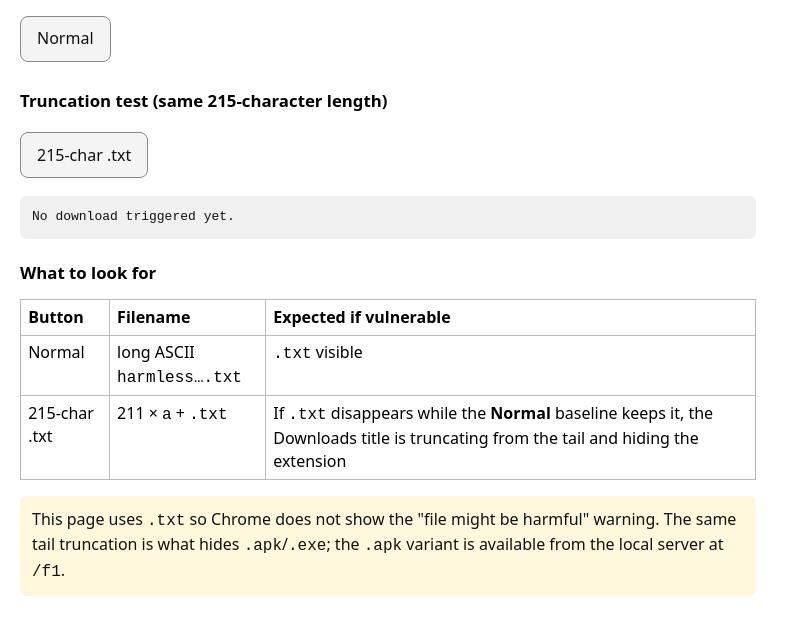
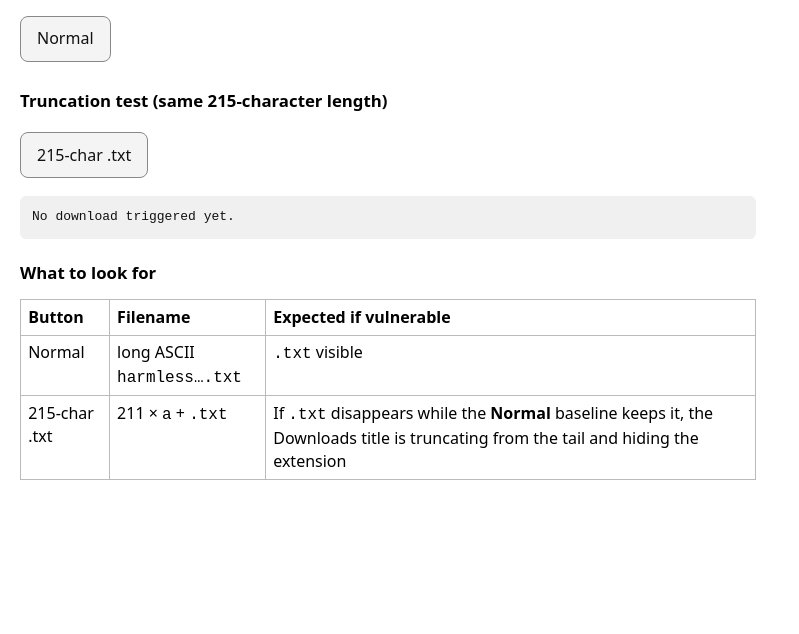
Before and after one commit to fahsec/fahsec.github.io, a plain HTML site: page poc.html in a window 1280 px wide. Shown: the part 102-736 px from the top of the page, without its empty margins (0-799 px from the left). Drawn offline with Linux system fonts and the light colour scheme.

Commit message:
Update poc.html

```diff
--- a/poc.html
+++ b/poc.html
@@ -41,12 +41,6 @@
           Downloads title is truncating from the tail and hiding the extension</td></tr>
 </table>
 
-<p class="note">
-  This page uses <code>.txt</code> so Chrome does not show the "file might be harmful" warning.
-  The same tail truncation is what hides <code>.apk</code>/<code>.exe</code>; the
-  <code>.apk</code> variant is available from the local server at <code>/f1</code>.
-</p>
-
 
 <script>
   // Original "Normal" filename: long ASCII name, extension should stay visible.
```
